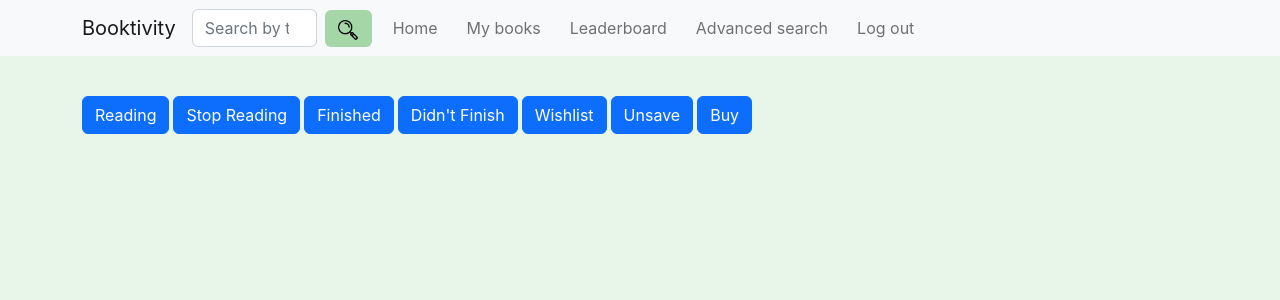
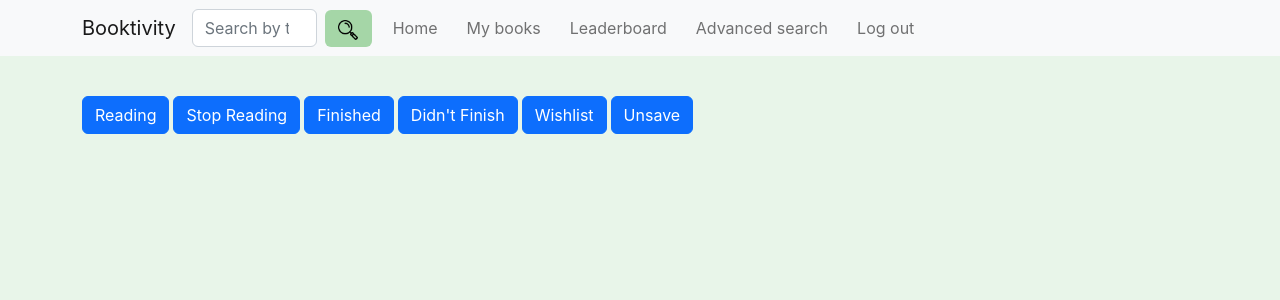
Before and after one commit to Finalcreature/Booktivity_fe, a React (Create React App) app: page /book in a window 1280 px wide. Shown: the top 300 px of the page. Built offline with nearby package versions, Linux system fonts and the light colour scheme; no server answers; sample sign-in values are in the browser's storage.

Commit message:
REmoving buy button

```diff
--- a/src/pages/Book.js
+++ b/src/pages/Book.js
@@ -172,7 +172,6 @@ function Book() {
         <Button onClick={removeFromWishlist} className="me-1">
           Unsave
         </Button>
-        <Button>Buy</Button>
       </div>
     </div>
   );
```
